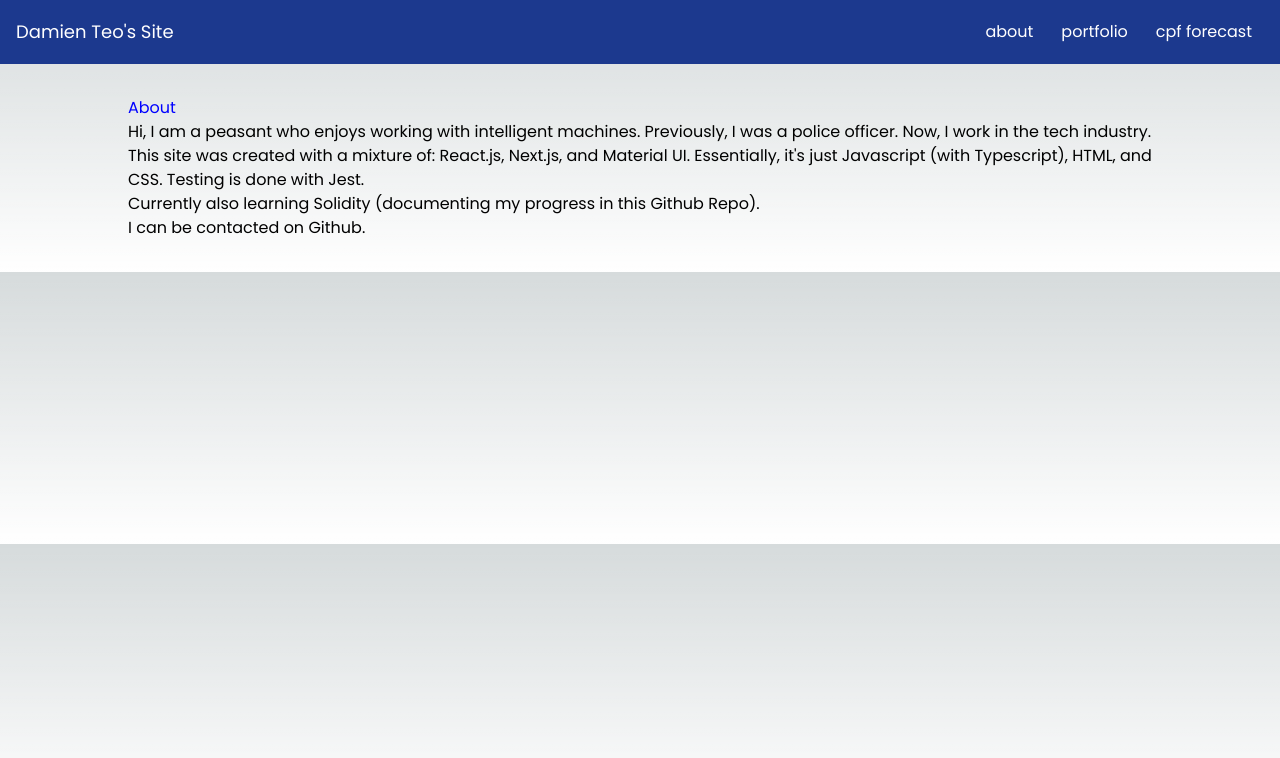
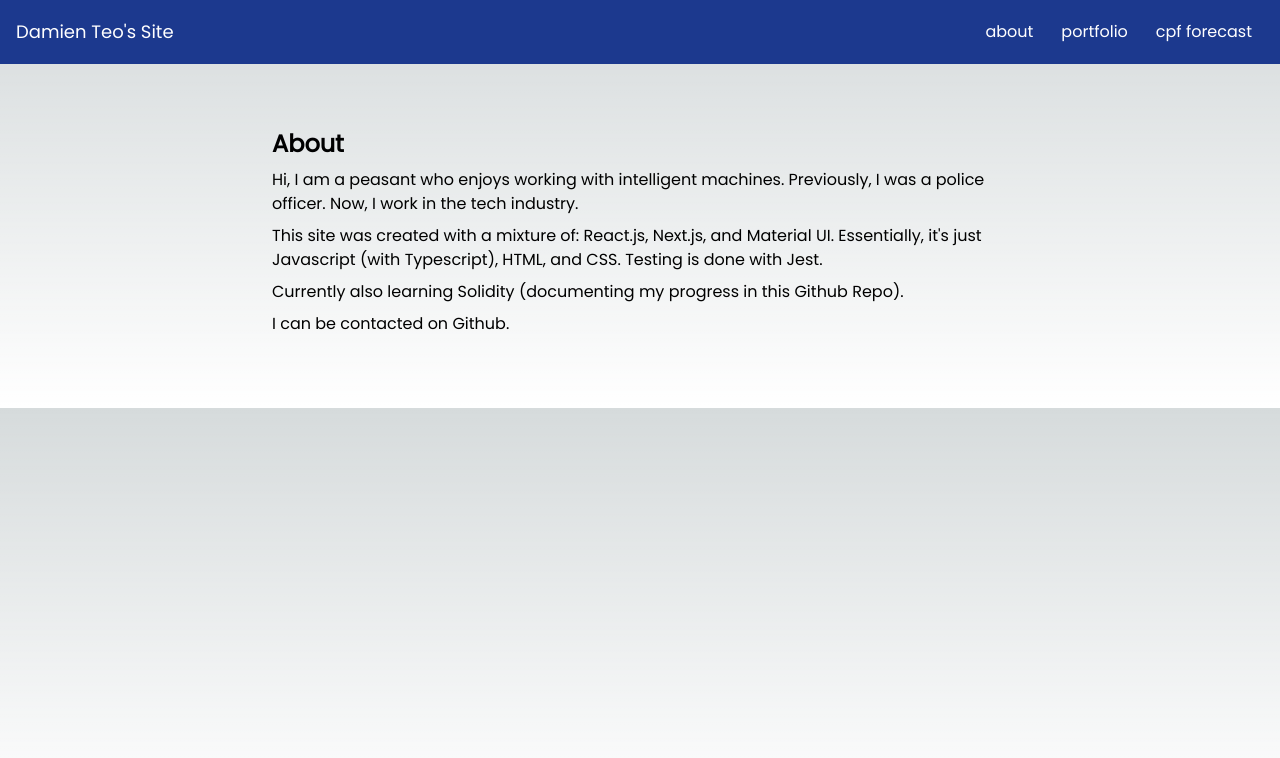
Before and after one commit to damienteo/my-app, a Next.js app: page /about in a window 1280 px wide. Shown: the top 758 px of the page. Built offline with nearby package versions, Linux system fonts and the light colour scheme.

Commit message:
Update styles for About Page

```diff
--- a/app/about/page.tsx
+++ b/app/about/page.tsx
@@ -1,5 +1,4 @@
 import React from 'react'
-import Layout from '../components/layout/Layout'
 import { ExternalLink, Header, Paragraph } from '../components/common'
 
 const AboutPage = () => {
@@ -10,7 +9,7 @@ const AboutPage = () => {
     // machines. Previously, he was a police officer. Now, he work in the tech
     // industry."
     // >
-    <>
+    <div className="max-w-3xl mx-auto px-4 md:py-8">
       <Header text="About" />
       <Paragraph>
         Hi, I am a peasant who enjoys working with intelligent machines.
@@ -43,7 +42,7 @@ const AboutPage = () => {
         I can be contacted on{' '}
         <ExternalLink url="https://github.com/damienteo" label="Github" />.
       </Paragraph>
-    </>
+    </div>
   )
 }
 
--- a/app/components/common/InfoPopup.tsx
+++ b/app/components/common/InfoPopup.tsx
@@ -47,7 +47,7 @@ const DialogTitle = (props: DialogTitleProps) => {
   const { children, onClose, ...other } = props
   return (
     <div className="relative m-0 p-2" {...other}>
-      <p>{children}</p>
+      {children}
       {onClose ? (
         <button
           aria-label="close"
--- a/app/components/common/format/Header.tsx
+++ b/app/components/common/format/Header.tsx
@@ -1,7 +1,7 @@
 import React from 'react'
 
 const Header: React.FunctionComponent<{ text: string }> = ({ text }) => {
-  return <p className="mt-[20] mx-[0] mb-[10] text-[blue]">{text}</p>
+  return <h1 className="text-2xl font-bold mb-2">{text}</h1>
 }
 
 export default Header
--- a/app/components/common/format/Paragraph.tsx
+++ b/app/components/common/format/Paragraph.tsx
@@ -7,7 +7,7 @@ interface ParagraphProps {
 
 const Paragraph: React.FC<ParagraphProps> = ({ children, className }) => {
   // Combine the default styles with any additional className passed as a prop
-  const paragraphClassName = `my-[1.5] mx-0 text-blue ${className ?? ''}`
+  const paragraphClassName = `my-2 ${className ?? ''}`
 
   return <p className={paragraphClassName}>{children}</p>
 }
```
